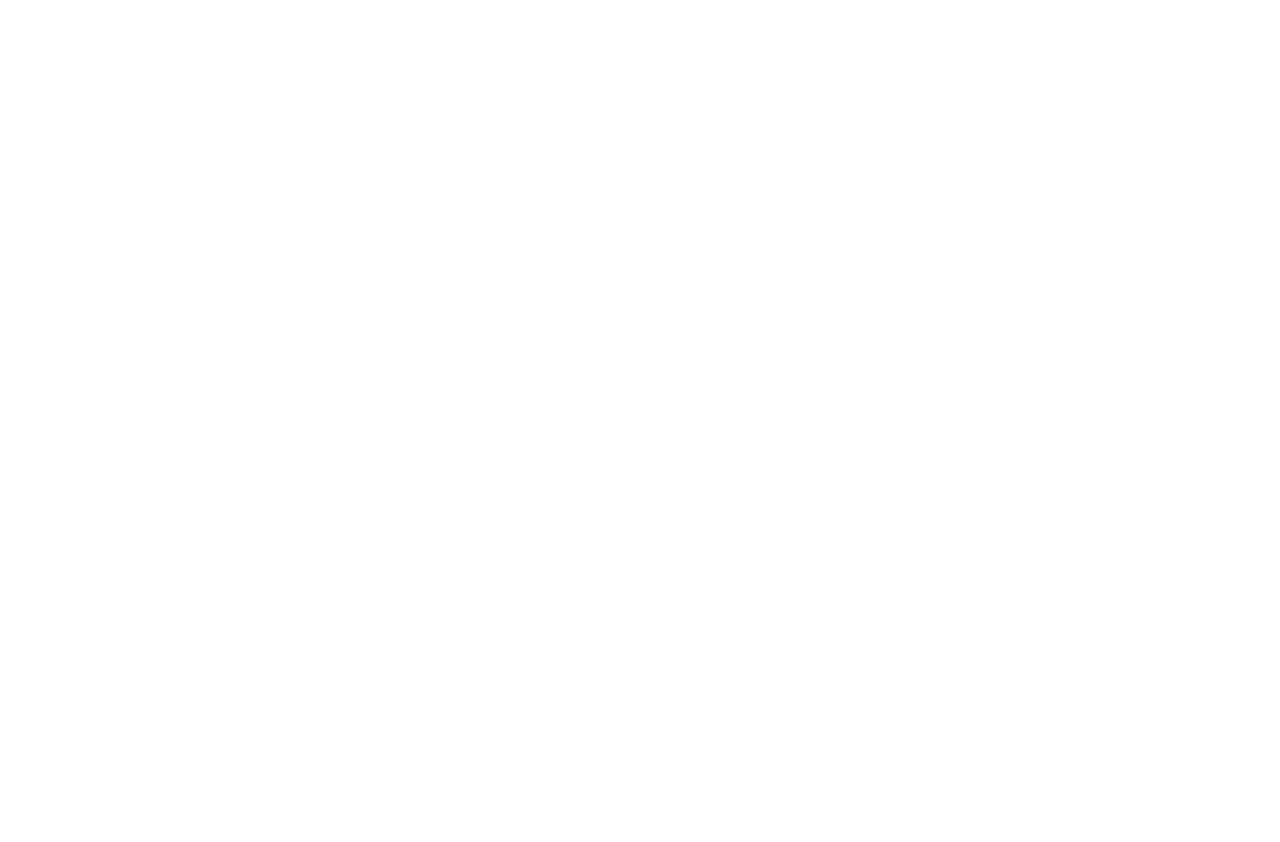
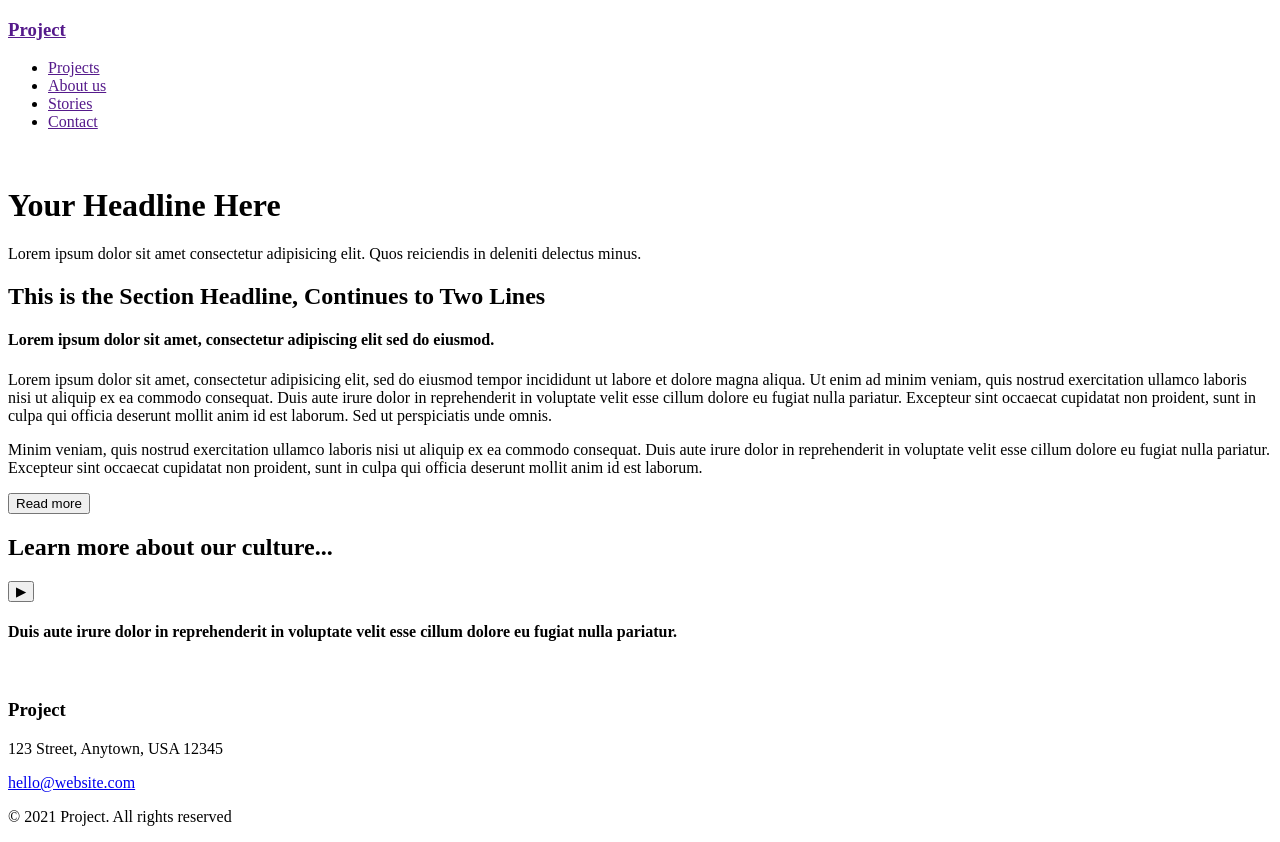
Before and after one commit to Siranush88/HTML-Essentials-HomeTask, a plain HTML site: page index.html in a window 1280 px wide. Before the commit the page ends 800 px from the top, so only its background shows below. Drawn offline with Linux system fonts and the light colour scheme.

Commit message:
Created markup ONLY without styles for the content in the task

```diff
--- a/index.html
+++ b/index.html
@@ -7,6 +7,62 @@
     <title>Document</title>
 </head>
 <body>
+     <!-- Header -->
+     <header>
+        <div>
+            <h3><a href="">Project</a></h3>
+            <nav role="navigation" aria-label="main menu">
+                <ul class="navbar">
+                    <li><a href="">Projects</a></li>
+                    <li><a href="">About us</a></li>
+                    <li><a href="">Stories</a></li>
+                    <li><a href="">Contact</a></li>
+                </ul>
+            </nav>
+        </div>
+        <div>
+            <div class="logo-big">
+                <img src="" alt="">
+            </div>
+            <h1>Your Headline Here</h1>
+            <p>Lorem ipsum dolor sit amet consectetur adipisicing elit. Quos reiciendis in deleniti delectus minus.</p>
+        </div>
+    </header>
+
+    <!-- Main -->
+   <main>
+    <section>
+        <div class="section">
+            <h2 class="title1">This is the Section Headline, Continues to Two Lines</h2>
+            <h4>Lorem ipsum dolor sit amet, consectetur adipiscing elit sed do eiusmod.</h4>
+            <p>Lorem ipsum dolor sit amet, consectetur adipisicing elit, sed do eiusmod tempor incididunt ut labore et dolore magna aliqua. Ut enim ad minim veniam, quis nostrud exercitation ullamco laboris nisi ut aliquip ex ea commodo consequat. Duis aute irure dolor in reprehenderit in voluptate velit esse cillum dolore eu fugiat nulla pariatur. Excepteur sint occaecat cupidatat non proident, sunt in culpa qui officia deserunt mollit anim id est laborum. Sed ut perspiciatis unde omnis.</p>
+            <p>Minim veniam, quis nostrud exercitation ullamco laboris nisi ut aliquip ex ea commodo consequat. Duis aute irure dolor in reprehenderit in voluptate velit esse cillum dolore eu fugiat nulla pariatur. Excepteur sint occaecat cupidatat non proident, sunt in culpa qui officia deserunt mollit anim id est laborum.</p>
+            <button type="button">Read more</button>
+        </div>
+    </section>
+
+    <section>
+        <div class="section">
+            <h2 class="title2">Learn more about our culture...</h2>
+            <button type="button">&#9654</button>
+            <h4>Duis aute irure dolor in reprehenderit in voluptate velit esse cillum dolore eu fugiat nulla pariatur.</h4>
+        </div>
+    </section>
+
+    <!-- Footer -->
+    <footer>
+        <div>
+            <div class="logo-small">
+                <img src="" alt="">
+            </div>
+            <h3>Project</h3>
+        </div>
+        <div>
+            <p>123 Street, Anytown, USA 12345</p>
+            <p><a href="hello@website.com">hello@website.com</a></p>
+            <p>&copy; 2021 Project. All rights reserved</p>
+        </div>
+    </footer>
 
 </body>
 </html>
```
